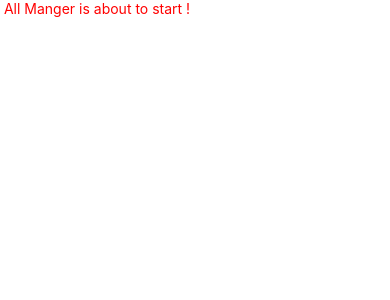
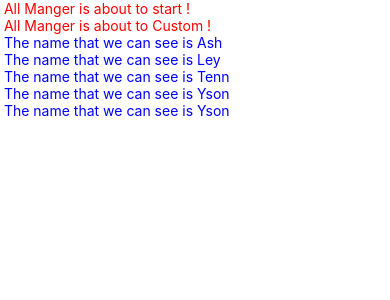
Before and after one commit to Yodawgz0/All-Manager, a React Native app in the folder managerAsh/: screen / in a window 390 px wide. Shown: the top 300 px of the page. Built offline with nearby package versions, Linux system fonts and the light colour scheme.

Commit message:
added Handlers in Python init

```diff
--- a/managerAsh/App.js
+++ b/managerAsh/App.js
@@ -1,18 +1,24 @@
-import { StatusBar } from 'expo-status-bar';
-import { StyleSheet, Text, View } from 'react-native';
-import React from 'react';
+import { StatusBar } from "expo-status-bar";
+import { StyleSheet, Text, View } from "react-native";
+import React from "react";
+import Componenets from "./src/screens/components";
+import FlatListComponent from "./src/screens/FlatListComponent";
 
 const App = () => {
-  return <Text style={styles.textStyle}> All Manger is about to start ! </Text>;
-}
+  return (
+    <View>
 
-
+      <Text style={styles.textStyle}> All Manger is about to start ! </Text>
+      <Componenets />
+      <FlatListComponent />
+    </View>
+  );
+};
 
 const styles = StyleSheet.create({
   textStyle: {
     color: "red",
   },
-})
-
+});
 
 export default App;
--- /dev/null
+++ b/managerAsh/src/screens/Components.js
@@ -0,0 +1,16 @@
+import { StyleSheet, Text, View } from "react-native";
+import React from "react";
+
+const Componenets = () => {
+    return (
+        <Text style={styles.textStyle}> All Manger is about to Custom ! </Text>
+    );
+};
+
+const styles = StyleSheet.create({
+    textStyle: {
+        color: "red",
+    },
+});
+
+export default Componenets;
--- /dev/null
+++ b/managerAsh/src/screens/FlatListComponent.js
@@ -0,0 +1,50 @@
+import { Text, View, FlatList, StyleSheet } from "react-native";
+import React from "react";
+
+const FlatListComponent = () => {
+  const FlatName = [
+    {
+      id: "1",
+      name: "Ash",
+    },
+    {
+      id: "2",
+      name: "Ley",
+    },
+    {
+      id: "3",
+      name: "Tenn",
+    },
+    {
+      id: "5",
+      name: "Yson",
+    },
+    {
+      id: "6",
+      name: "Yson",
+    },
+  ];
+  return (
+    <FlatList
+      data={FlatName}
+      renderItem={({ item }) => {
+        return (
+          <View>
+            <Text style={styles.textStyle}>
+              {" "}
+              The name that we can see is {item.name}
+            </Text>
+          </View>
+        );
+      }}
+    />
+  );
+};
+
+const styles = StyleSheet.create({
+  textStyle: {
+    color: "blue",
+  },
+});
+
+export default FlatListComponent;
```
